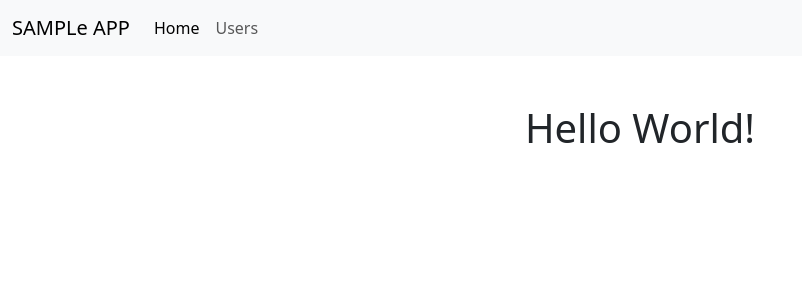
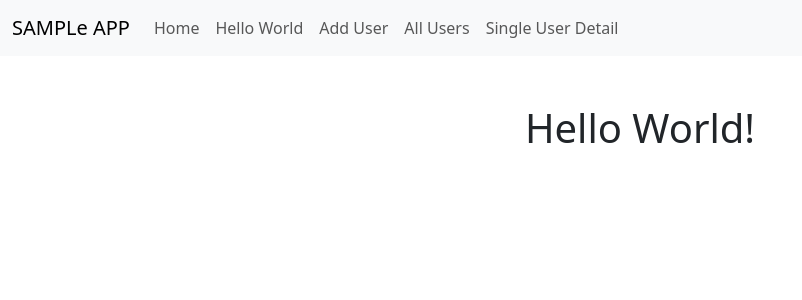
Before and after one commit to Jitendra1mp4/step-tech-flask, a Flask app: page /hello in a window 1280 px wide. Shown: the top 300 px of the page, without its empty margins (0-802 px from the left). Run offline with Flask 3, Linux system fonts and the light colour scheme.

Commit message:
added more links in navbar

```diff
--- a/sampleApp/templates/base.html
+++ b/sampleApp/templates/base.html
@@ -1,53 +1,48 @@
 <!DOCTYPE html>
 <html lang="en">
+
 <head>
   <meta charset="UTF-8" />
   <meta name="viewport" content="width=device-width, initial-scale=1.0" />
-    <link
-      href="https://cdn.jsdelivr.net/npm/bootstrap@5.3.1/dist/css/bootstrap.min.css"
-      rel="stylesheet"
-      integrity="sha384-4bw+/aepP/YC94hEpVNVgiZdgIC5+VKNBQNGCHeKRQN+PtmoHDEXuppvnDJzQIu9"
-      crossorigin="anonymous"
-    />
+  <link href="https://cdn.jsdelivr.net/npm/bootstrap@5.3.1/dist/css/bootstrap.min.css" rel="stylesheet"
+    integrity="sha384-4bw+/aepP/YC94hEpVNVgiZdgIC5+VKNBQNGCHeKRQN+PtmoHDEXuppvnDJzQIu9" crossorigin="anonymous" />
   <title>{% block title %} {% endblock %}</title>
 </head>
+
 <body>
   <nav class="navbar navbar-expand-lg bg-body-tertiary">
     <div class="container-fluid">
       <a class="navbar-brand" href="{{ url_for('home_page')}}">SAMPLe APP</a>
-        <button
-          class="navbar-toggler"
-          type="button"
-          data-bs-toggle="collapse"
-          data-bs-target="#navbarSupportedContent"
-          aria-controls="navbarSupportedContent"
-          aria-expanded="false"
-          aria-label="Toggle navigation"
-        >
+      <button class="navbar-toggler" type="button" data-bs-toggle="collapse" data-bs-target="#navbarSupportedContent"
+        aria-controls="navbarSupportedContent" aria-expanded="false" aria-label="Toggle navigation">
         <span class="navbar-toggler-icon"></span>
       </button>
       <div class="collapse navbar-collapse" id="navbarSupportedContent">
         <ul class="navbar-nav me-auto mb-2 mb-lg-0">
           <li class="nav-item">
-              <a
-                class="nav-link active"
-                aria-current="page"
-                href="{{ url_for('home_page')}}"
-                >Home</a
-              >
+            <a class="nav-link" aria-current="page" href="{{ url_for('home_page')}}">Home</a>
           </li>
           <li class="nav-item">
-              <a class="nav-link" href="{{ url_for('users_page') }}">Users</a>
+            <a class="nav-link" href="{{ url_for('hello_page') }}">Hello World</a>
+          </li>
+          <li class="nav-item">
+            <a class="nav-link" href="{{ url_for('adduser_page') }}">Add User</a>
+          </li>
+          <li class="nav-item">
+            <a class="nav-link" href="{{ url_for('users_page') }}">All Users</a>
+          </li>
+          <li class="nav-item">
+            <!-- just for testing I have hard coded url/2 -->
+            <a class="nav-link" href="{{ url_for('users_page') }}/2">Single User Detail</a>
           </li>
         </ul>
       </div>
     </div>
   </nav>
   <main>{% block content %} {% endblock %}</main>
-    <script
-      src="https://cdn.jsdelivr.net/npm/bootstrap@5.3.1/dist/js/bootstrap.bundle.min.js"
+  <script src="https://cdn.jsdelivr.net/npm/bootstrap@5.3.1/dist/js/bootstrap.bundle.min.js"
     integrity="sha384-HwwvtgBNo3bZJJLYd8oVXjrBZt8cqVSpeBNS5n7C8IVInixGAoxmnlMuBnhbgrkm"
-      crossorigin="anonymous"
-    ></script>
+    crossorigin="anonymous"></script>
 </body>
+
 </html>
```
Lines whose indentation alone changed are shown as unchanged.
